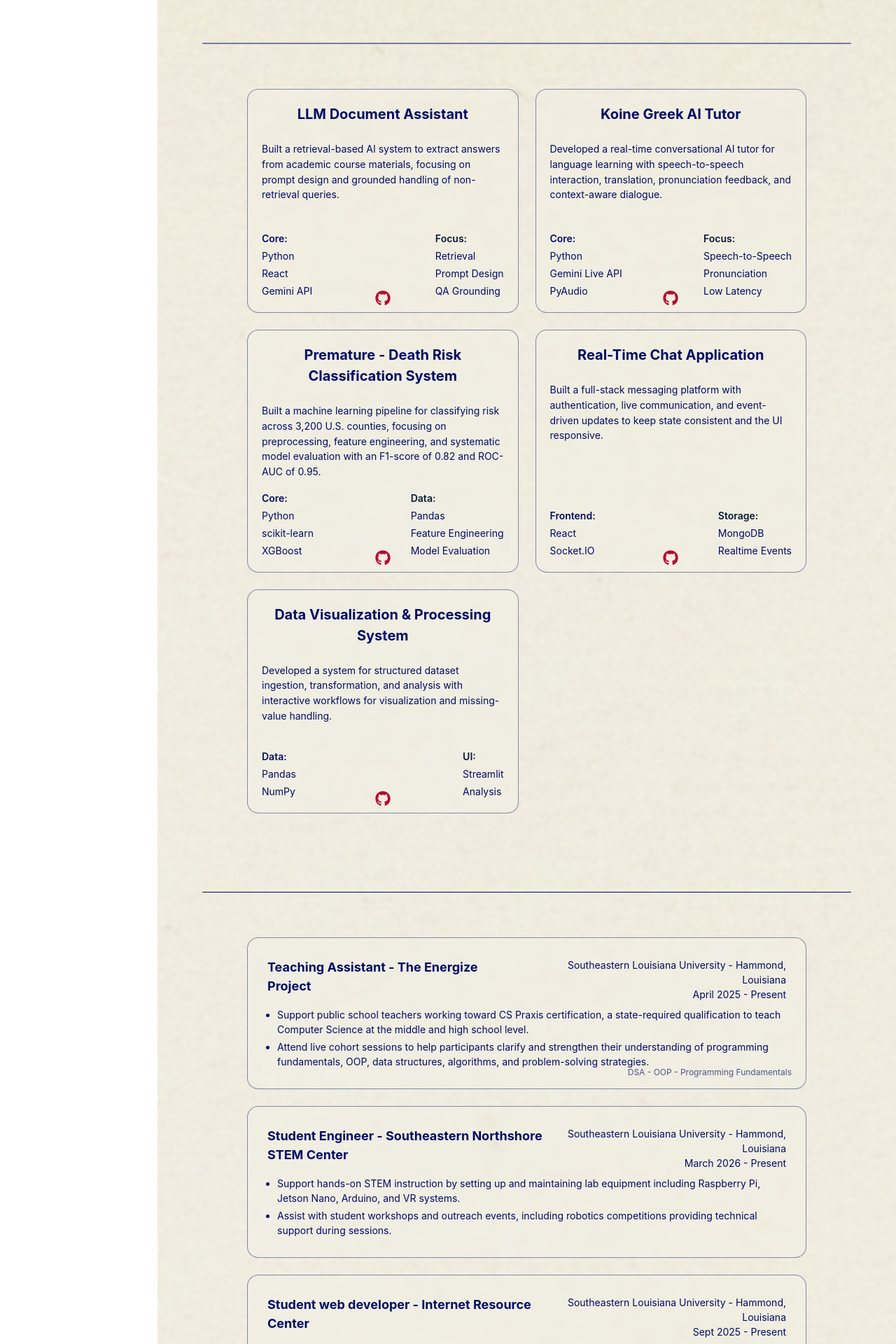
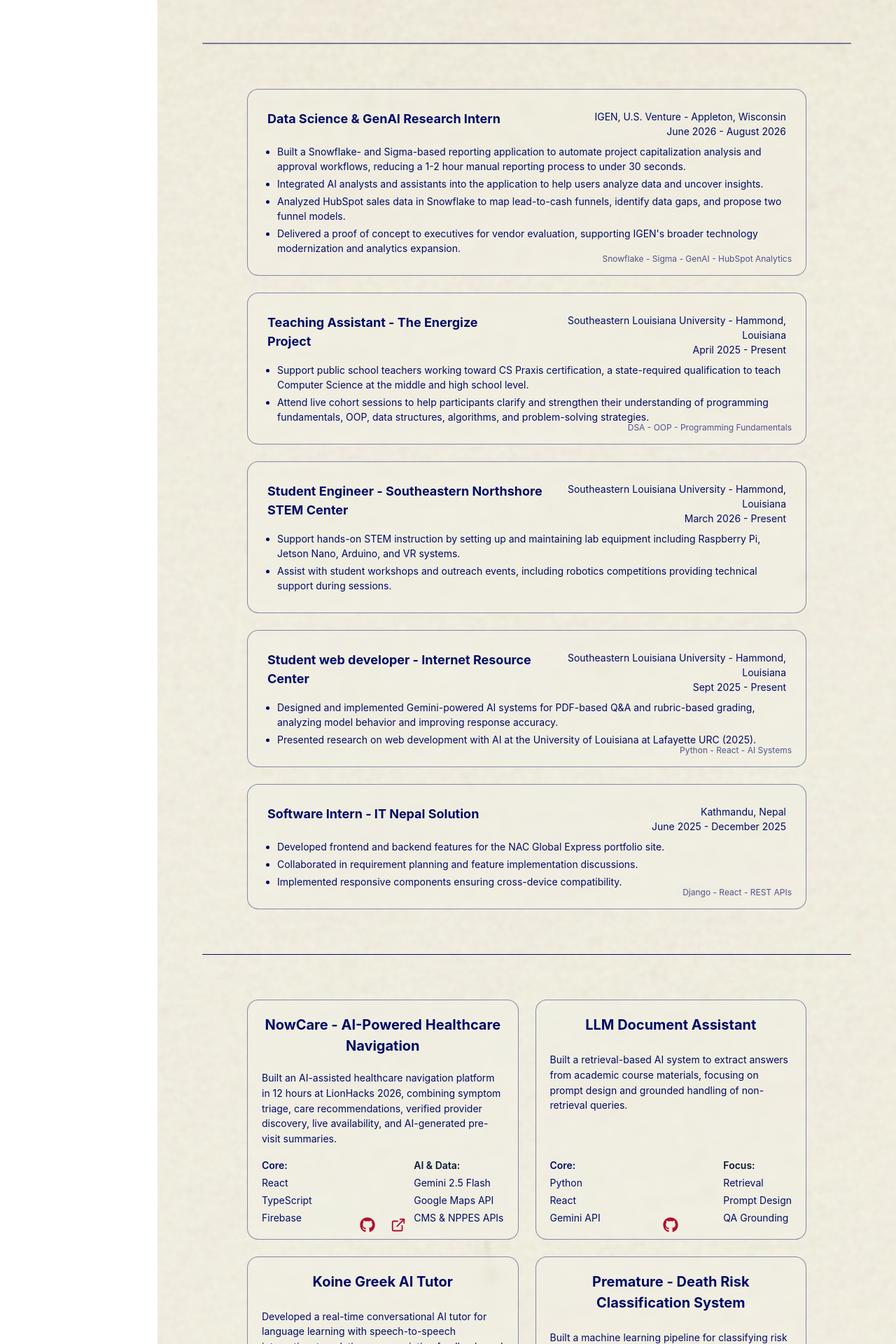
Before and after one commit to KARKI2004/portfolio, a React (Vite) app: page / in a window 1280 px wide. Shown: the part 840-2760 px from the top of the page at 70% size. Built offline with nearby package versions, Linux system fonts and the light colour scheme; grey boxes are pictures that could not be loaded.

Commit message:
add a new role and the project nowcare.

```diff
--- a/src/components/MobileNav.tsx
+++ b/src/components/MobileNav.tsx
@@ -1,7 +1,7 @@
 import { Box, Text } from "@chakra-ui/react";
 import { useEffect, useRef, useState } from "react";
 
-const sections = ["skills", "projects", "experience", "leadership", "contact"] as const;
+const sections = ["skills", "experience", "projects", "leadership", "contact"] as const;
 
 const SCROLL_OFFSET: Record<(typeof sections)[number], number> = {
   skills: -140,
--- a/src/components/Spine.tsx
+++ b/src/components/Spine.tsx
@@ -6,8 +6,8 @@ import { MdPerson, MdBuild, MdFolder, MdWork, MdGroups, MdEmail } from "react-ic
 const sectionOffset: Record<string, number> = {
   about: 0,
   skills: 80,
-  projects: 160,
-  experience: 240,
+  experience: 160,
+  projects: 240,
   leadership: 320,
   contact: 400,
 };
@@ -24,8 +24,8 @@ const Spine = () => {
   const sections: (keyof typeof sectionOffset)[] = [
     "about",
     "skills",
+    "experience",
     "projects",
-    "experience",
     "leadership",
     "contact",
   ];
@@ -103,8 +103,8 @@ const Spine = () => {
   const subsections: Record<string, string[]> = {
     about: [],
     skills: ["Languages", "Frameworks & Libraries", "Frontend", "Backend", "Databases", "Tools"],
-    projects: ["Real-Time Chat Application", "ScholarSpace"],
-    experience: ["Teaching Assistant", "Research Assistant", "IRC", "Software Intern"],
+    projects: ["NowCare", "Real-Time Chat Application", "ScholarSpace"],
+    experience: ["IGEN Research Intern", "Teaching Assistant", "Research Assistant", "IRC", "Software Intern"],
     leadership: ["Secretary - GDG SELU"],
     contact: ["Send an email"],
   };
--- a/src/pages/Home.tsx
+++ b/src/pages/Home.tsx
@@ -11,8 +11,8 @@ export default function Home() {
     <Layout>
       <About />
       <Skills />
+      <Experience />
       <Projects />
-      <Experience />
       <Leadership />
       <Contact />
     </Layout>
--- a/src/sections/Experience.tsx
+++ b/src/sections/Experience.tsx
@@ -18,7 +18,7 @@ import {
 import { useEffect, useRef, useState } from "react";
 import { ChevronRightIcon } from "@chakra-ui/icons";
 
-type ExperienceKey = "energize" | "snsc" | "irc" | "itn";
+type ExperienceKey = "igen" | "energize" | "snsc" | "irc" | "itn";
 
 export default function ExperienceSection() {
   const isMobile = useBreakpointValue({ base: true, md: false });
@@ -38,6 +38,18 @@ export default function ExperienceSection() {
       tech?: string;
     }
   > = {
+    igen: {
+      role: "Data Science & GenAI Research Intern",
+      org: "IGEN, U.S. Venture - Appleton, Wisconsin",
+      date: "June 2026 - August 2026",
+      bullets: [
+        "Built a Snowflake- and Sigma-based reporting application to automate project capitalization analysis and approval workflows, reducing a 1-2 hour manual reporting process to under 30 seconds.",
+        "Integrated AI analysts and assistants into the application to help users analyze data and uncover insights.",
+        "Analyzed HubSpot sales data in Snowflake to map lead-to-cash funnels, identify data gaps, and propose two funnel models.",
+        "Delivered a proof of concept to executives for vendor evaluation, supporting IGEN's broader technology modernization and analytics expansion.",
+      ],
+      tech: "Snowflake - Sigma - GenAI - HubSpot Analytics",
+    },
     energize: {
       role: "Teaching Assistant - The Energize Project",
       org: "Southeastern Louisiana University - Hammond, Louisiana",
@@ -189,6 +201,72 @@ export default function ExperienceSection() {
               "&::-webkit-scrollbar": { display: "none" },
             }}
           >
+            <Box
+              position="relative"
+              bg="rgba(255,255,255,0.1)"
+              backdropFilter="blur(6px)"
+              border="1px solid rgba(0,12,102,0.45)"
+              borderRadius="16px"
+              p={{ base: 5, md: 7 }}
+              w={{ base: "calc(100vw - 64px)", md: "100%" }}
+              minW={{ base: "calc(100vw - 64px)", md: "auto" }}
+              scrollSnapAlign={{ base: "center", md: "initial" }}
+              transition="0.15s ease"
+              _hover={{
+                bg: "rgba(255,255,255,0.30)",
+                borderColor: "#000C66",
+              }}
+              cursor={{ base: "pointer", md: "default" }}
+              onClick={() => isMobile && openExperienceDetails("igen")}
+            >
+              <HStack
+                justify="space-between"
+                align="flex-start"
+                w="100%"
+                flexDirection={{ base: "column", md: "row" }}
+                spacing={{ base: 2, md: 0 }}
+              >
+                <Text fontSize={{ base: "md", md: "lg" }} fontWeight="bold" color="#000C66">
+                  Data Science & GenAI Research Intern
+                </Text>
+
+                <Box textAlign={{ base: "left", md: "right" }}>
+                  <Text fontSize={{ base: "xs", md: "sm" }} color="#000C66">
+                    IGEN, U.S. Venture - Appleton, Wisconsin
+                  </Text>
+                  <Text fontSize={{ base: "xs", md: "sm" }} color="#000C66">
+                    June 2026 - August 2026
+                  </Text>
+                </Box>
+              </HStack>
+
+              <UnorderedList
+                spacing={{ base: 1, md: 1 }}
+                fontSize={{ base: "xs", md: "sm" }}
+                color="#000C66"
+                mt={2}
+                display={{ base: "none", md: "block" }}
+              >
+                <ListItem>Built a Snowflake- and Sigma-based reporting application to automate project capitalization analysis and approval workflows, reducing a 1-2 hour manual reporting process to under 30 seconds.</ListItem>
+                <ListItem>Integrated AI analysts and assistants into the application to help users analyze data and uncover insights.</ListItem>
+                <ListItem>Analyzed HubSpot sales data in Snowflake to map lead-to-cash funnels, identify data gaps, and propose two funnel models.</ListItem>
+                <ListItem>Delivered a proof of concept to executives for vendor evaluation, supporting IGEN's broader technology modernization and analytics expansion.</ListItem>
+              </UnorderedList>
+
+              <Text
+                position={{ base: "static", md: "absolute" }}
+                bottom={{ base: "auto", md: "14px" }}
+                right="20px"
+                fontSize="xs"
+                color="rgba(0,12,102,0.68)"
+                display="block"
+                mt={{ base: 2, md: 0 }}
+                textAlign={{ base: "right", md: "initial" }}
+              >
+                Snowflake - Sigma - GenAI - HubSpot Analytics
+              </Text>
+            </Box>
+
             <Box
               position="relative"
               bg="rgba(255,255,255,0.1)"
--- a/src/sections/Projects.tsx
+++ b/src/sections/Projects.tsx
@@ -9,9 +9,12 @@ import {
   keyframes,
 } from "@chakra-ui/react";
 import { FaGithub } from "react-icons/fa";
+import { FiExternalLink } from "react-icons/fi";
 import { useEffect, useRef, useState } from "react";
 import { ChevronRightIcon } from "@chakra-ui/icons";
 
+const NOWCARE_REPO = "https://github.com/IsNikhil/NowCare";
+const NOWCARE_URL = "https://nowcare.vercel.app";
 const LLM_DOC_ASSISTANT_REPO = "https://github.com/KARKI2004";
 const KOINEE_GREEK_REPO = "https://github.com/KARKI2004/koine-greek-tutor";
 const PREMATURE_RISK_REPO = "https://github.com/KARKI2004/cmpsML_MANGO";
@@ -21,6 +24,7 @@ const VISUALIZER_REPO = "https://github.com/KARKI2004/Visualizer";
 
 
 export default function Projects() {
+  const [showNowCareHint, setShowNowCareHint] = useState(false);
   const [showLlmHint, setShowLlmHint] = useState(false);
   const [showKoineHint, setShowKoineHint] = useState(false);
   const [showPrematureHint, setShowPrematureHint] = useState(false);
@@ -140,6 +144,116 @@ export default function Projects() {
               "&::-webkit-scrollbar": { display: "none" },
             }}
           >
+          <Box
+            role="group"
+            onClick={() => window.open(NOWCARE_URL, "_blank", "noopener,noreferrer")}
+            onMouseEnter={() => {
+              setShowNowCareHint(true);
+              setTimeout(() => setShowNowCareHint(false), 1500);
+            }}
+            bg="rgba(255,255,255,0.1)"
+            backdropFilter="blur(6px)"
+            border="1px solid rgba(0,12,102,0.45)"
+            borderRadius="16px"
+            p={{ base: 4, md: 5 }}
+            minH={{ base: "240px", md: "320px" }}
+            w={{ base: "calc(100vw - 64px)", md: "100%" }}
+            flex={{ base: "0 0 auto", md: "initial" }}
+            transition="0.15s ease"
+            _hover={{
+              bg: "rgba(255,255,255,0.30)",
+              borderColor: "#000C66",
+            }}
+            cursor="pointer"
+            display="flex"
+            position="relative"
+            scrollSnapAlign={{ base: "center", md: "initial" }}
+          >
+            <VStack w="100%" h="100%" justify="space-between" spacing={4}>
+              <VStack w="100%" spacing={5}>
+                <Text fontSize="xl" fontWeight="bold" color="#000C66" textAlign="center">
+                  NowCare - AI-Powered Healthcare Navigation
+                </Text>
+                <Text fontSize="sm" color="#000C66" textAlign="left" w="100%" lineHeight="1.55">
+                  Built an AI-assisted healthcare navigation platform in 12 hours at LionHacks 2026, combining symptom triage, care recommendations, verified provider discovery, live availability, and AI-generated pre-visit summaries.
+                </Text>
+              </VStack>
+
+              <Box w="100%">
+                <HStack w="100%" justify="space-between" align="flex-start">
+                  <VStack align="flex-start" spacing={1}>
+                    <Text fontSize="sm" fontWeight="semibold" color="#000C66">Core:</Text>
+                    <Text fontSize="sm" color="#000C66">React</Text>
+                    <Text fontSize="sm" color="#000C66">TypeScript</Text>
+                    <Text fontSize="sm" color="#000C66">Firebase</Text>
+                  </VStack>
+                  <VStack align="flex-start" spacing={1}>
+                    <Text fontSize="sm" fontWeight="semibold" color="#081933">AI & Data:</Text>
+                    <Text fontSize="sm" color="#000C66">Gemini 2.5 Flash</Text>
+                    <Text fontSize="sm" color="#000C66">Google Maps API</Text>
+                    <Text fontSize="sm" color="#000C66">CMS & NPPES APIs</Text>
+                  </VStack>
+                </HStack>
+              </Box>
+            </VStack>
+
+            <Box
+              position="absolute"
+              top="50%"
+              left="50%"
+              transform="translate(-50%, -50%)"
+              px={5}
+              py={2}
+              bg="rgba(255,255,255,0.65)"
+              border="1px solid #000C66"
+              borderRadius="999px"
+              fontSize="sm"
+              fontWeight="medium"
+              color="#000C66"
+              opacity={showNowCareHint ? 1 : 0}
+              transition="opacity 0.75s ease"
+              pointerEvents="none"
+              display={{ base: "none", md: "block" }}
+            >
+              Click to view demo
+            </Box>
+
+            <HStack
+              position="absolute"
+              bottom="0"
+              left="50%"
+              transform="translateX(-50%)"
+              spacing={1}
+            >
+              <IconButton
+                as="a"
+                href={NOWCARE_REPO}
+                aria-label="NowCare GitHub Repo"
+                icon={<FaGithub />}
+                variant="ghost"
+                color="#b10f30"
+                fontSize="22px"
+                _hover={{ color: "#000C66", transform: "scale(1.3)" }}
+                onClick={(e) => {
+                  e.stopPropagation();
+                }}
+              />
+              <IconButton
+                as="a"
+                href={NOWCARE_URL}
+                aria-label="NowCare Live Demo"
+                icon={<FiExternalLink />}
+                variant="ghost"
+                color="#b10f30"
+                fontSize="22px"
+                _hover={{ color: "#000C66", transform: "scale(1.3)" }}
+                onClick={(e) => {
+                  e.stopPropagation();
+                }}
+              />
+            </HStack>
+          </Box>
+
           <Box
             role="group"
             onClick={() => window.open(LLM_DOC_ASSISTANT_REPO, "_blank", "noopener,noreferrer")}
```
